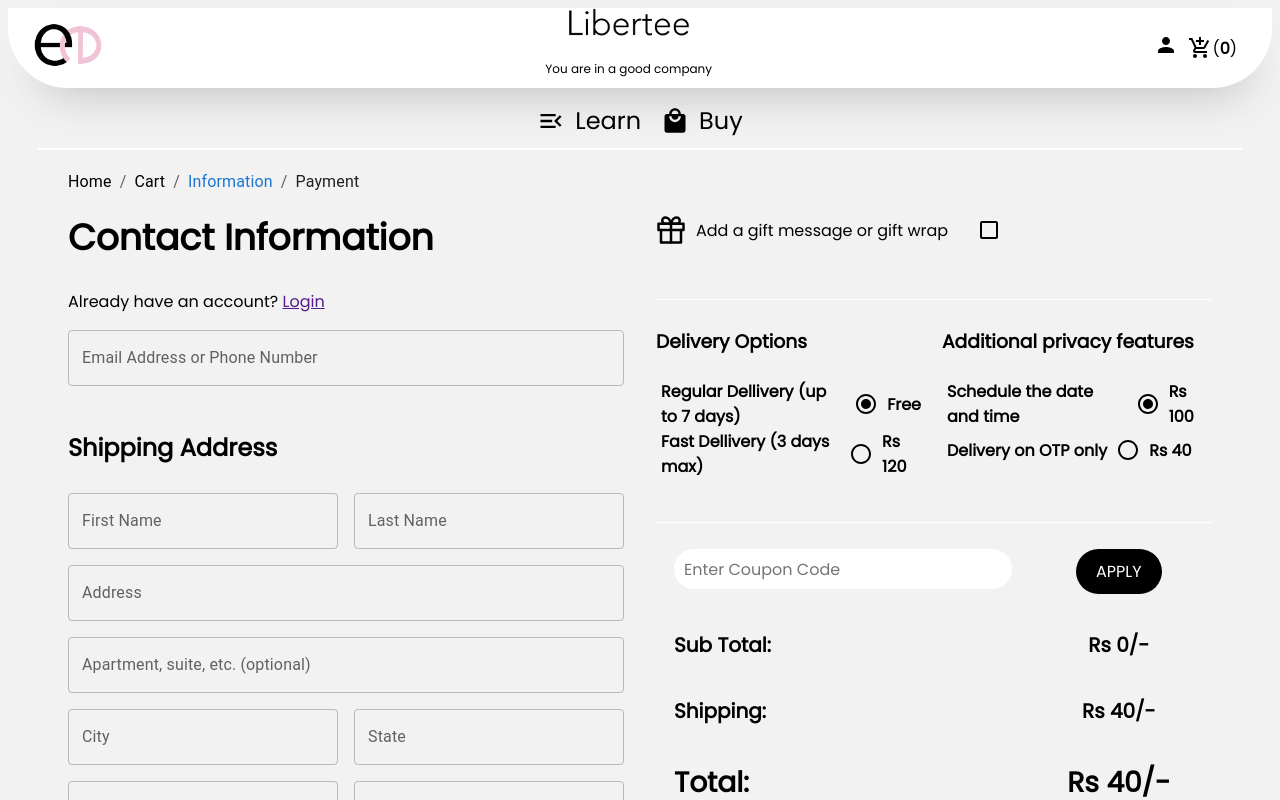
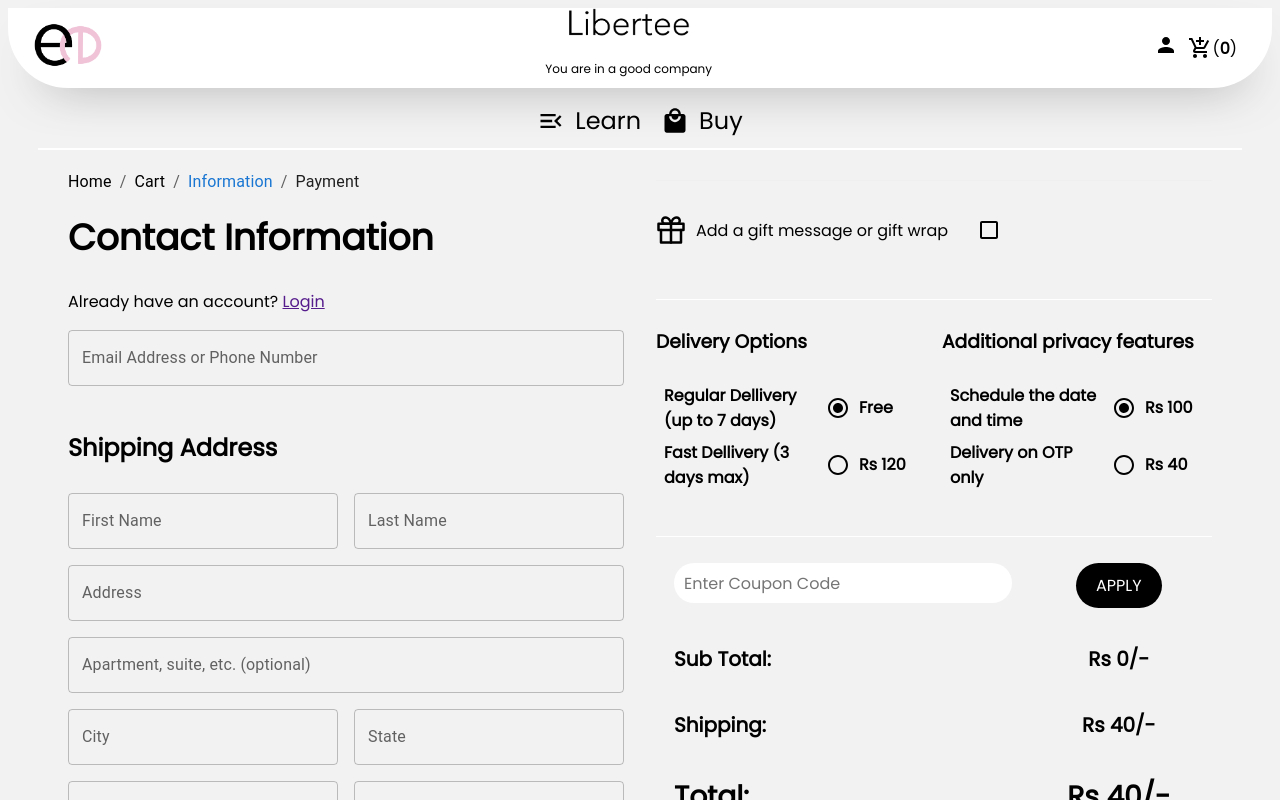
Before and after one commit to CodeoxTechnologies/libertee-web, a React (Create React App) app: page /information in a window 1280 px wide. Shown: the top 800 px of the page. Built offline with nearby package versions, Linux system fonts and the light colour scheme; a web font is replaced by a local one.

Commit message:
delivery option ui fixes

```diff
--- a/src/assets/styles/cart.scss
+++ b/src/assets/styles/cart.scss
@@ -214,31 +214,12 @@
         flex-direction: row;
         justify-content: space-between;
         align-items: center;
-        p {
-          margin: 0px;
-        }
-      }
-    }
-  }
-  .privacy-option {
-    display: flex;
-    flex-direction: column;
-    justify-content: flex-start;
-    align-items: flex-start;
-    .privacy-option-body {
-      display: flex;
-      flex-direction: column;
-      justify-content: flex-start;
-      align-items: center;
-      font-weight: 600;
-      margin: 5px;
-      .privacy-option-body-item {
-        display: flex;
-        flex-direction: row;
-        justify-content: space-between;
-        align-items: center;
-        p {
-          margin: 0px;
+        .options {
+          width: 100%;
+          display: flex;
+          flex-wrap: wrap;
+          max-width: 150px;
+          margin: 3px;
         }
       }
     }
--- a/src/assets/styles/cartSidebar.scss
+++ b/src/assets/styles/cartSidebar.scss
@@ -21,7 +21,6 @@
   align-items: center;
   max-height: 80vh;
   min-height: 70vh;
-  // width: 100%;
   margin: 10px;
   border-bottom: 1px solid #efefef;
   .empty-cart {
```
